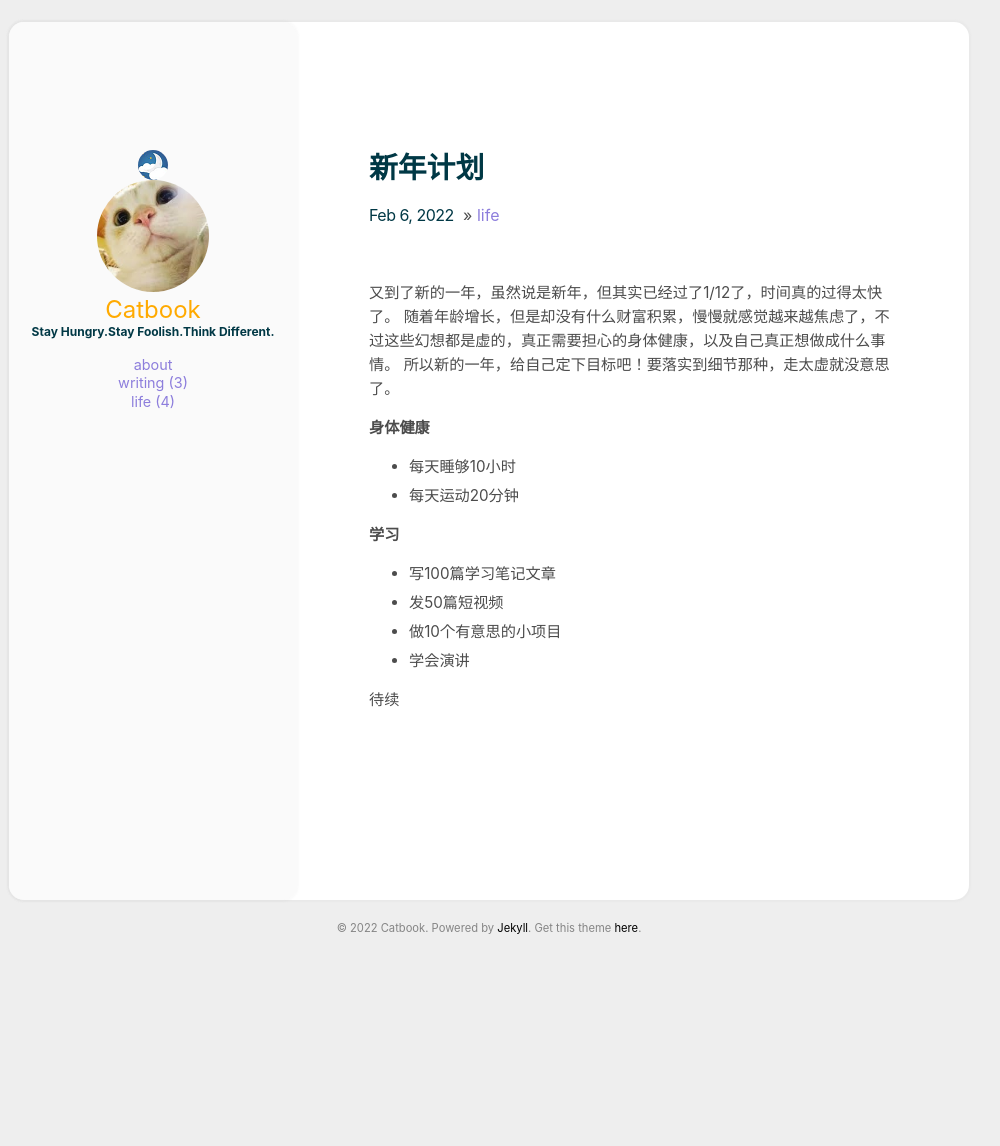
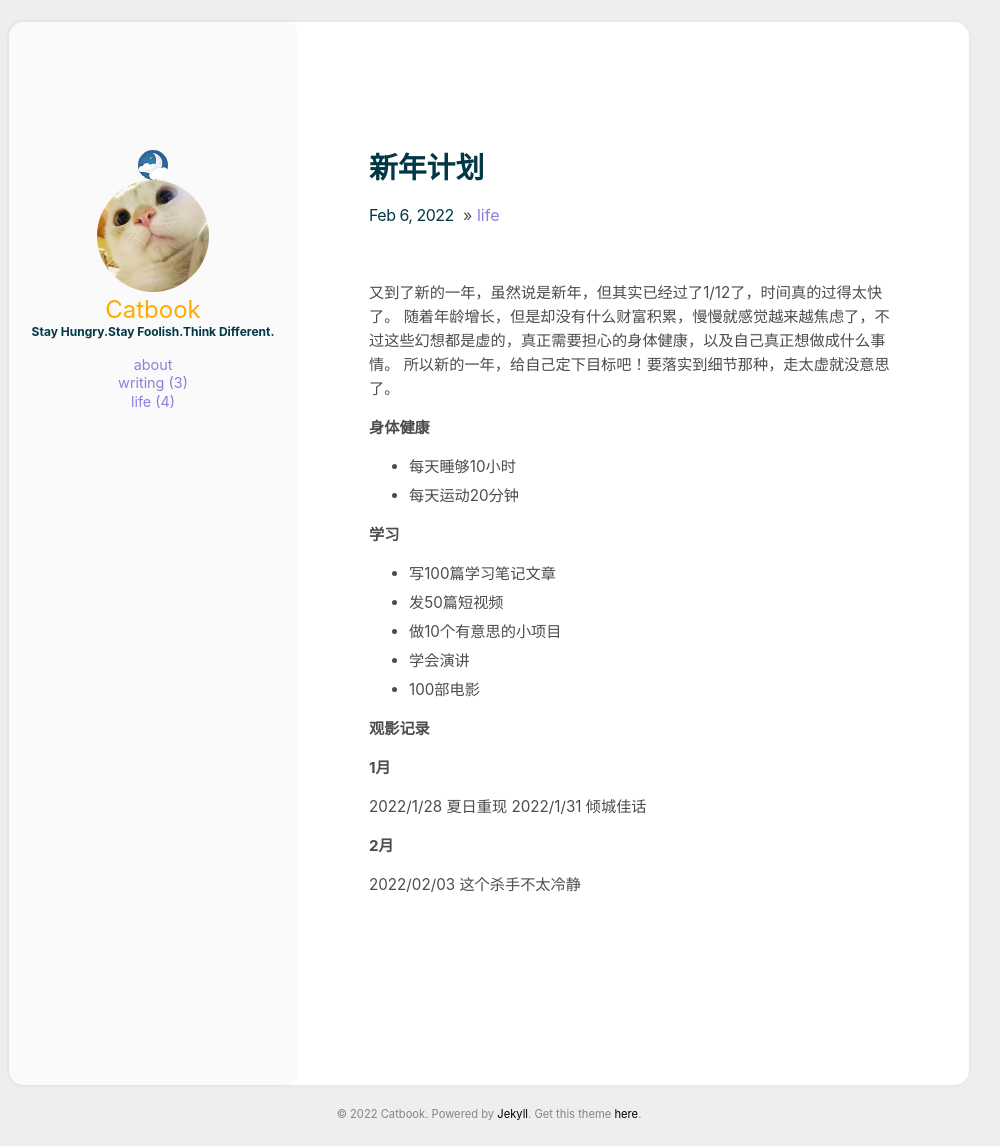
Before and after one commit to superlin2017/superlin2017.github.io, a Jekyll site: the page built from _posts/2022-02-06-plan.md, in a window 1280 px wide. Shown: the whole page, without its empty margins (151-1151 px from the left). Built offline with Jekyll 4.4.1, drawn with Linux system fonts in a browser that asks for light colours; before the commit the page ends 961 px from its top, so only the background shows below that.

Commit message:
更新观影记录

```diff
--- a/_posts/2022-02-06-plan.md
+++ b/_posts/2022-02-06-plan.md
@@ -17,5 +17,15 @@ comments: true
 - 发50篇短视频
 - 做10个有意思的小项目
 - 学会演讲
+- 100部电影
 
-待续
+**观影记录**
+
+**1月**
+
+2022/1/28 夏日重现
+2022/1/31 倾城佳话
+
+**2月**
+
+2022/02/03 这个杀手不太冷静
```
